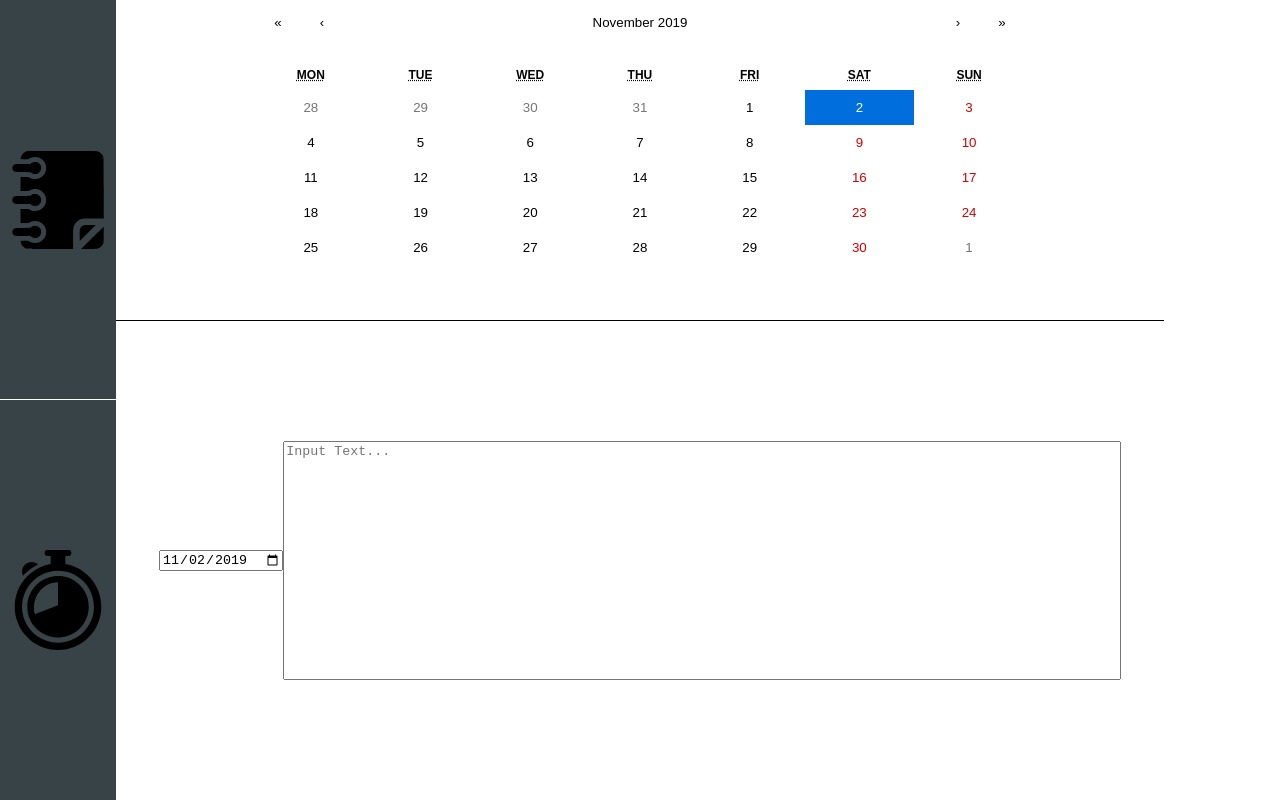
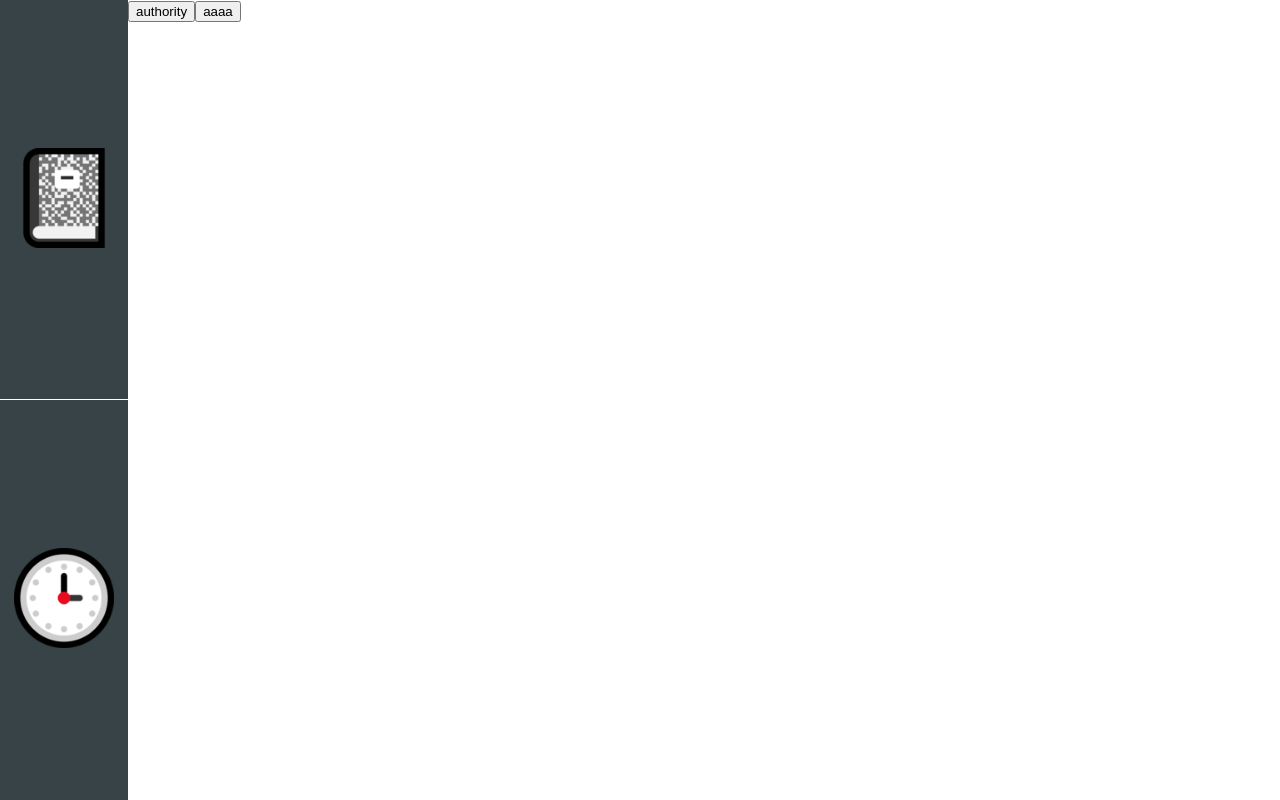
Before and after one commit to tmdgjs/DailyDiary, a React (Create React App) app in the folder dailydiary_front/: page /timer in a window 1280 px wide. Built offline with nearby package versions, Linux system fonts and the light colour scheme.

Commit message:
[error] permission error

```diff
--- a/dailydiary_front/public/index.html
+++ b/dailydiary_front/public/index.html
@@ -2,7 +2,7 @@
 <html lang="ko">
   <head>
     <meta charset="utf-8" />
-    <link rel="icon" href="C:\Users\HanSeungHeon\Desktop\Project\Web\dailydiary\dailydiary_front\src\resource\notepad.png" />
+    <link rel="icon" href="https://github.com/tmdgjs/DailyDiary/blob/master/dailydiary_front/src/resource/notepad.png?raw=true" />
     <meta name="viewport" content="width=device-width, initial-scale=1" />
     <meta name="theme-color" content="#000000" />
     <meta
--- a/dailydiary_front/src/App.js
+++ b/dailydiary_front/src/App.js
@@ -4,13 +4,16 @@ import './App.css';
 import {BrowserRouter, Route} from 'react-router-dom';
 import Home from './component/main'
 import Bar from './component/bar'
+import Timer from './component/timer'
 
 function App() {
   return (
     <div id="main_wrap">
       <BrowserRouter>
         <Bar/>
-        <Home />
+
+        <Route path='/' exact component={Home} />
+        <Route path='/timer' exact component={Timer} />
 
       </BrowserRouter>
     </div>
--- a/dailydiary_front/src/component/bar/index.js
+++ b/dailydiary_front/src/component/bar/index.js
@@ -1,6 +1,7 @@
 import React, { Component } from 'react';
-import Diary from '../../resource/diary.svg'
-import Timer from '../../resource/timer.svg'
+import {Link} from 'react-router-dom';
+import Diary from '../../resource/notepad.png'
+import Timer from '../../resource/timer.png'
 import './style.scss'
 
 class index extends Component {
@@ -8,11 +9,11 @@ class index extends Component {
         return (
             <div id="menu_bar_wrap">
                 <div className="button_wrap">
-                    <img src={Diary} alt="diary"/>
+                    <Link to="/"><img src={Diary} alt="diary"/></Link>
                 </div>
 
                 <div className="button_wrap">
-                    <img src={Timer} alt="timer"/>
+                    <Link to="/timer"><img src={Timer} alt="timer"/></Link>
                 </div>
             </div>
         );
--- a/dailydiary_front/src/component/bar/style.scss
+++ b/dailydiary_front/src/component/bar/style.scss
@@ -24,8 +24,15 @@
                 cursor: pointer;
                 width : 100px;
                 height: 100px;
+                transition: 0.5s all;
 
+                &:hover{
+                    transform: scale(1.05, 1.05);
+                    transition: 0.5s all;
+                }
             }
+
+
             &:first-child{
                 border-bottom : 1px  solid white;
             }
--- a/dailydiary_front/src/component/main/index.js
+++ b/dailydiary_front/src/component/main/index.js
@@ -23,8 +23,6 @@ class index extends Component {
 
     render() {
         return (
-            <div id="main_wrap">
-
 
             <div id="action_wrap">
                 <div id="calendar_wrap">
@@ -39,7 +37,6 @@ class index extends Component {
                 </div>
             </div>
 
-            </div>
         );
     }
 }
--- /dev/null
+++ b/dailydiary_front/src/component/timer/index.js
@@ -0,0 +1,74 @@
+import React, { Component } from 'react';
+
+class index extends Component {
+
+
+
+
+    constructor(props){
+        super(props);
+
+        this.state = {
+            authority : false
+        }
+
+        this.alert_permission = this.alert_permission.bind(this);
+
+    }
+
+
+    alert_permission = async(e) => {
+
+
+            if(await this.permission() === 'no'){
+                alert("gd")
+                return;
+            }
+
+            else{
+
+                this.setState({
+                    authority : true
+                });
+            }
+    }
+
+
+    permission(){
+        Notification.requestPermission(function (rs) {
+            if(rs === 'denied'){
+                console.log(rs)
+                return "no";
+            }
+
+            else{
+
+                return "ok";
+            }
+        })
+    }
+
+    onclicks = e =>{
+
+        console.log(this)
+    }
+
+
+    render() {
+        return (
+            <div id="timer_wrap">
+
+                <button onClick={this.alert_permission}>authority</button>
+                 {
+                            this.state.authority === false ?
+
+                            <button onClick={this.onclicks}>aaaa</button>
+                            :<button>bbbb</button>
+                }
+
+            </div>
+        );
+    }
+}
+
+export default index;
--- /dev/null
+++ b/dailydiary_front/src/component/timer/style.scss
@@ -0,0 +1,5 @@
+#timer_wrap{
+    width : 90%;
+
+
+}
```
Also changed, not shown: dailydiary_front/src/resource/timer.png (added). Lines whose indentation alone changed are shown as unchanged.
